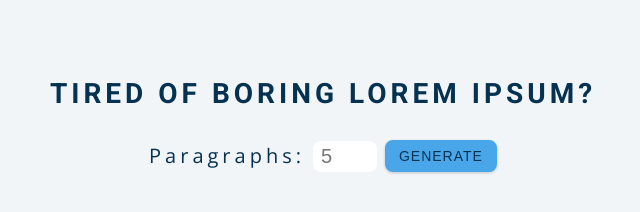
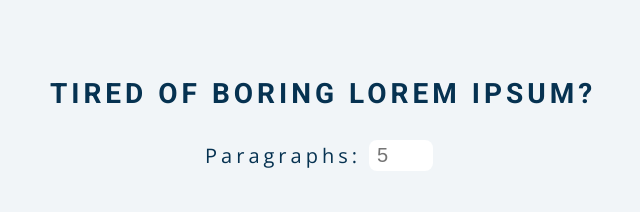
Before and after one commit to almuheetu/JS-lorem-ipsum, a plain HTML site: page index.html in a window 1280 px wide. Shown: the whole page, without its empty margins (317-957 px from the left). Drawn offline with nearby package versions, Linux system fonts and the light colour scheme.

Commit message:
buttton area fix

```diff
--- a/index.html
+++ b/index.html
@@ -14,9 +14,7 @@
       <form class="lorem-form">
         <label for="amount">paragraphs:</label>
         <input type="number" name="amount" id="amount" placeholder="5">
-        <button type="submit" class="btn">
-          generate
-        </button>
+
       </form>
     </section>
     <!-- javascript -->
```
